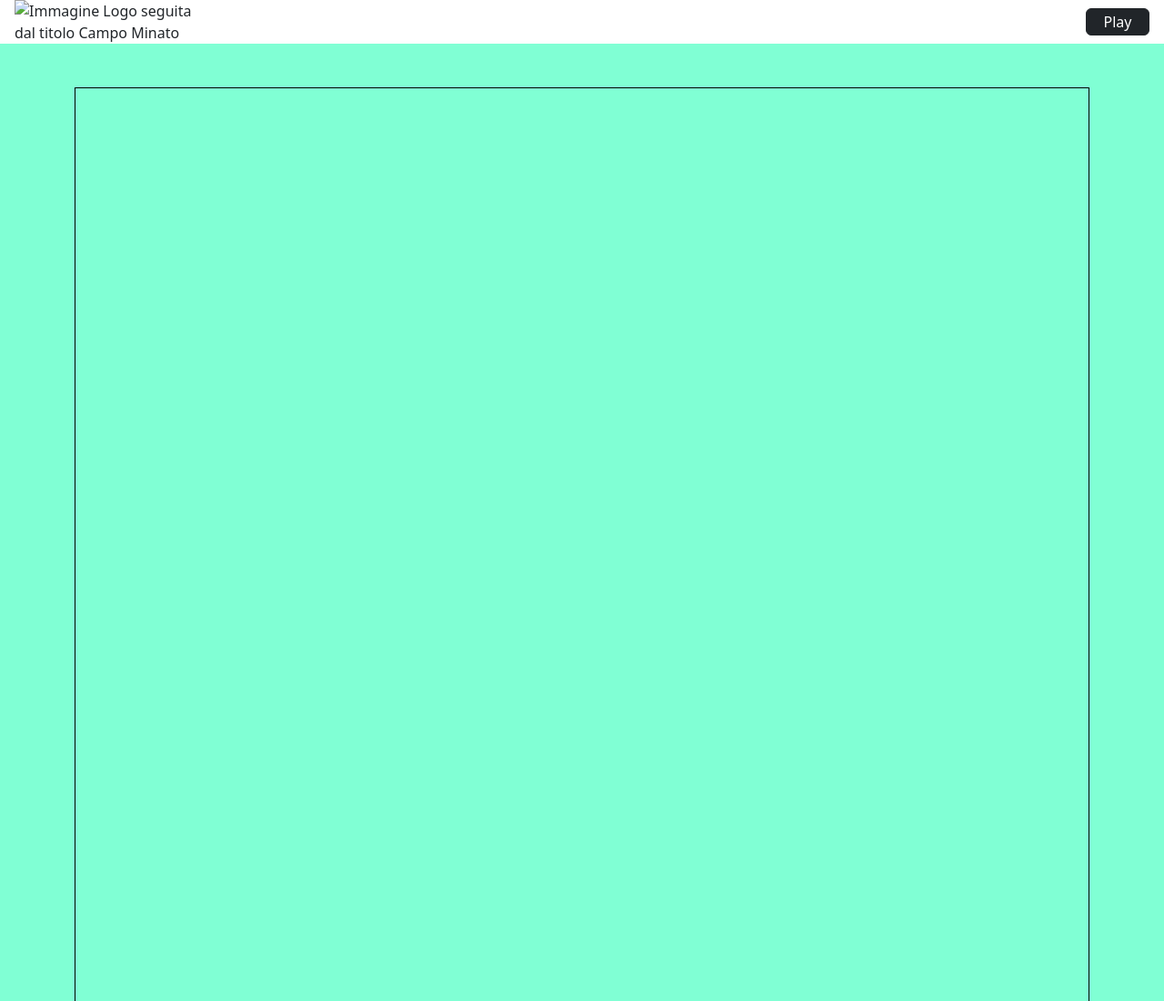
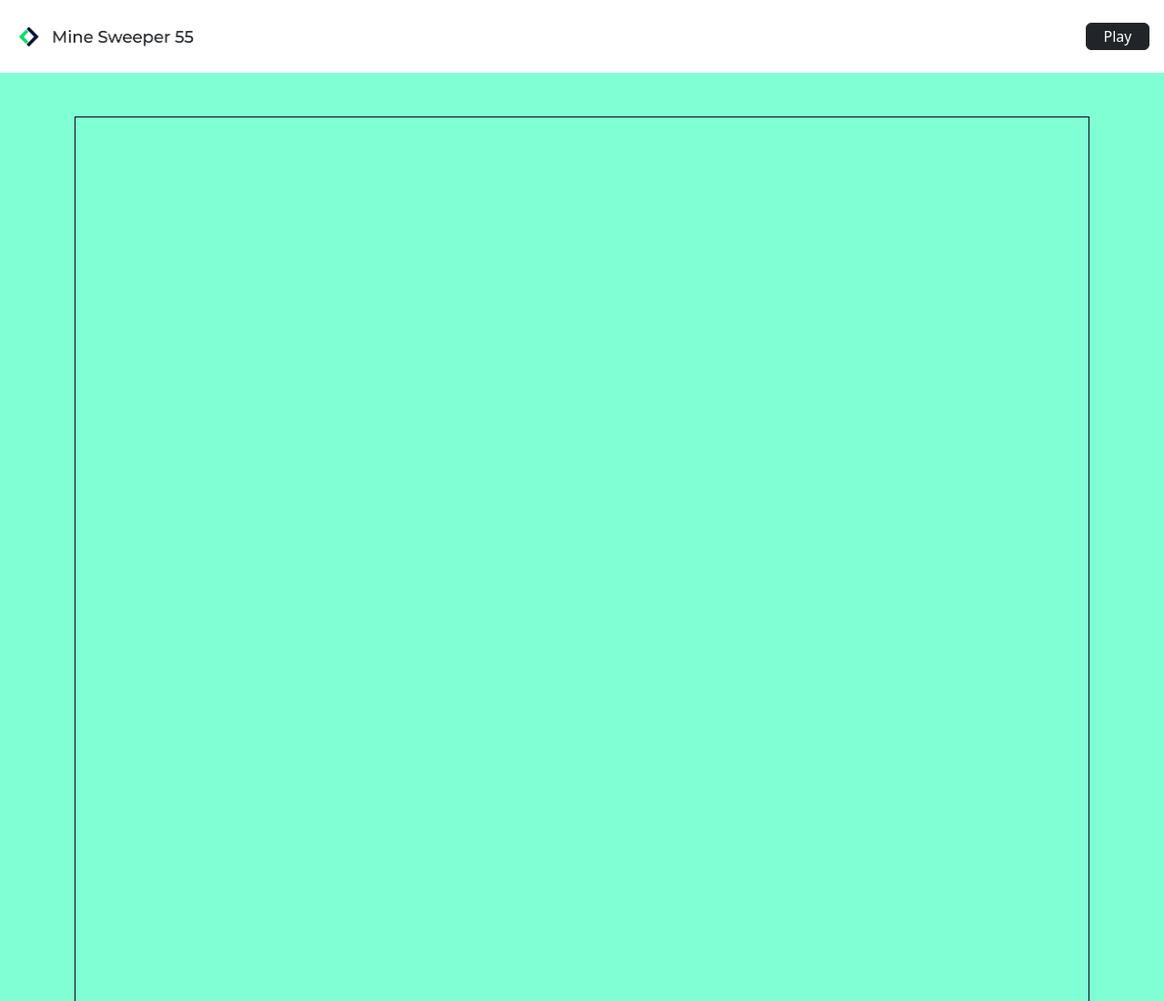
Before and after one commit to alessandrostorchi92/js-campominato-dom, a plain HTML site: page index.html in a window 1280 px wide. Shown: the top 1100 px of the page at 91% size. Drawn offline with nearby package versions, Linux system fonts and the light colour scheme.

```diff
--- a/css/style.css
+++ b/css/style.css
@@ -7,6 +7,7 @@
     justify-content: space-between;
     align-items: center;
     background-color: white;
+    min-height: 80px;
 }
 
 #logo_boolean_minefield {
--- a/index.html
+++ b/index.html
@@ -22,7 +22,7 @@
 
     <header>
         <div id="top_bar" class="px-3 mb-5">
-            <img src="../css/img" id="logo_boolean_minefield" alt="Immagine Logo seguita dal titolo Campo Minato">
+            <img src="img/Minefield Boolean.png" id="logo_boolean_minefield" alt="Immagine Logo seguita dal titolo Campo Minato">
             <button type="button" id="btn_play" class="btn btn-dark size_play_btn d-flex justify-content-center align-items-center">Play</button>
         </div>
     </header>
```
Also changed, not shown: img/Minefield Boolean.png (added), img/image.png (added), js/minefield.js (line endings or trailing spaces), 1 other file.
